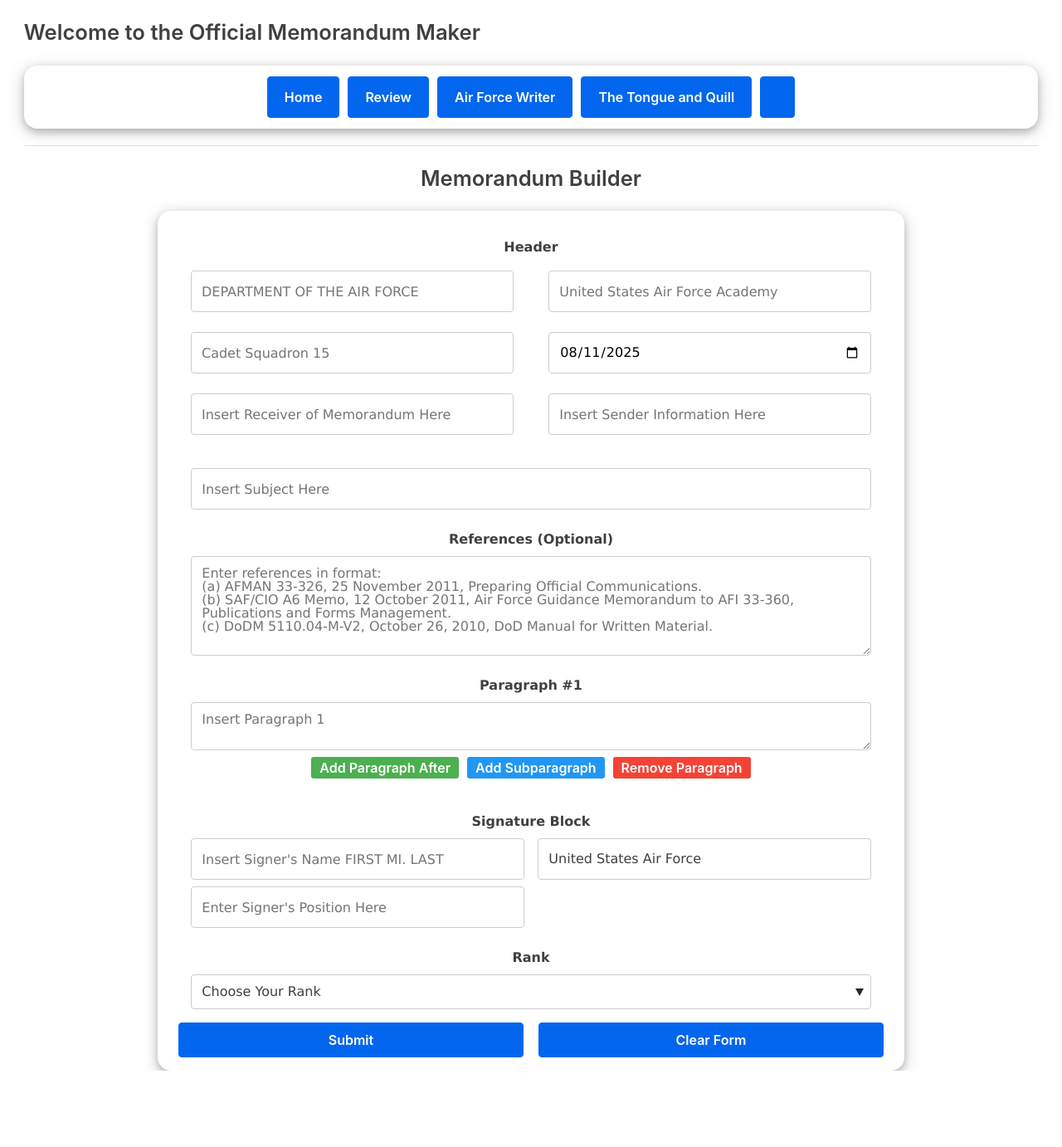
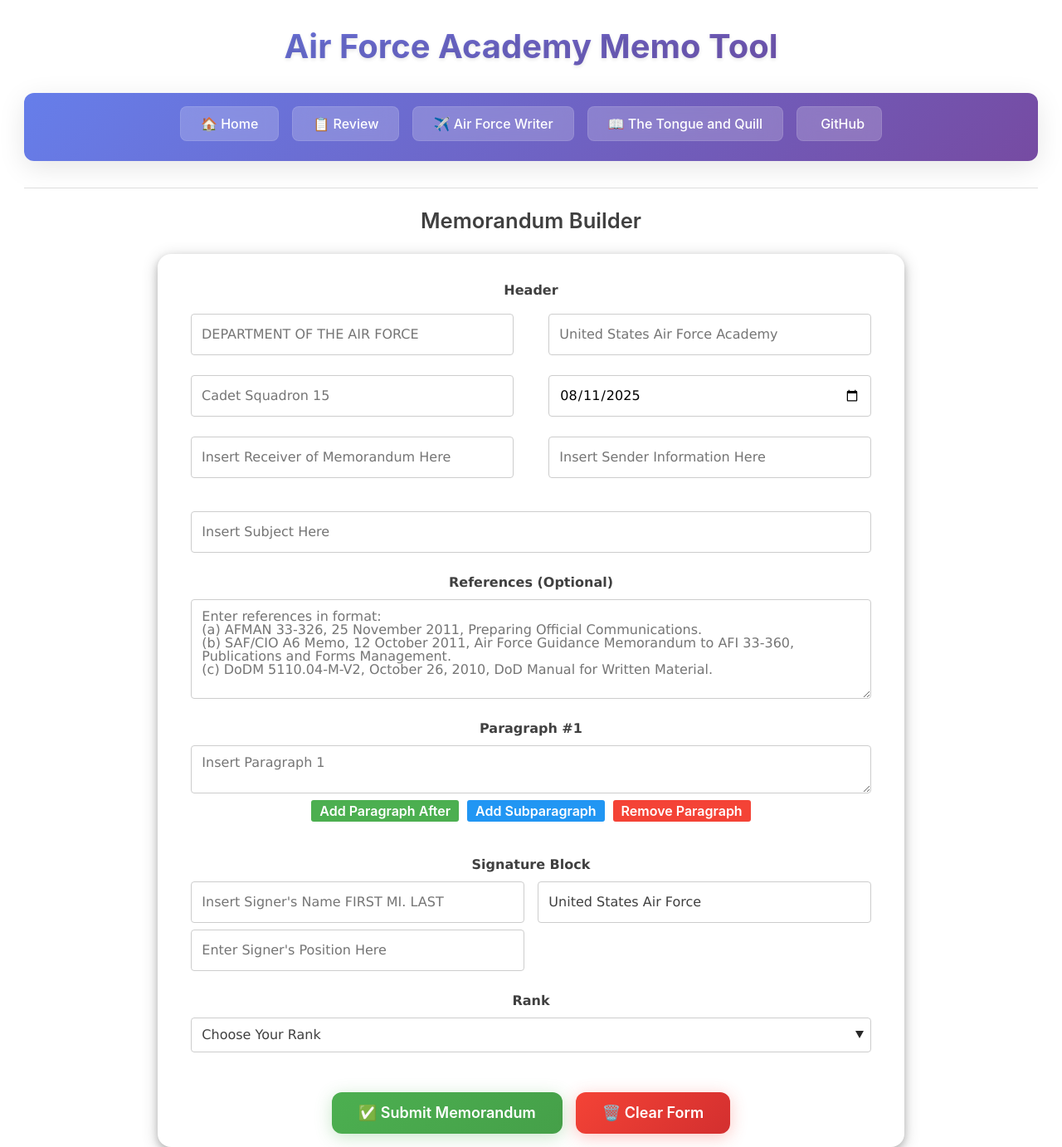
Before and after one commit to jakemil/AFCWMemorandumMaker, a React (Create React App) app: page /#/ in a window 1280 px wide. Shown: the whole page at 83% size. Before the commit the page ends 1290 px from the top, so only its background shows below. Built offline with nearby package versions, Linux system fonts and the light colour scheme.

Commit message:
updated styling

```diff
--- a/src/App.js
+++ b/src/App.js
@@ -50,7 +50,19 @@
 return (
 <HashRouter>
   <div>
-    <h2>Welcome to the Official Memorandum Maker</h2>
+    <h1 style={{
+      textAlign: 'center',
+      background: 'linear-gradient(135deg, #667eea 0%, #764ba2 100%)',
+      WebkitBackgroundClip: 'text',
+      WebkitTextFillColor: 'transparent',
+      backgroundClip: 'text',
+      fontSize: '2.5rem',
+      fontWeight: '700',
+      margin: '2rem 0',
+      textShadow: '0 2px 4px rgba(0,0,0,0.1)'
+    }}>
+      Air Force Academy Memo Tool
+    </h1>
 {/*
     <svg style={{width: '80'}} className="devCorner" viewBox="0 0 80 80" aria-hidden="true">
       <path fill="rgb(70, 74, 78)" d="M80 0L80 80L0 0L80 0Z"></path>
@@ -59,15 +71,157 @@
 
     <label style={{transform: 'rotate(45deg)', margin: '0', top:'18', height: '20' }} className="devCorner switch"><input type="checkbox" className="" onClick={()=> this.ToggleButton() } /><span className="slider round"></span></label>
 */}
-    <nav className="navbar w3-round-xlarge navbar-expand-lg navbar-light" style={{height: 'auto', boxShadow: '0 4px 10px 0 rgba(0,0,0,0.2), 0 4px 20px 0 rgba(0,0,0,0.19)', backgroundColor: '464a4e'}}>
-      <ul className="w3-center" style={{flex:'auto', padding:'0', margin:'0'}}>
-        <Link to={'/'}><button style={{margin: '5px', height: '50px', display: 'inline'}}> Home </button></Link>
-        <Link to={'/memorandum'}><button style={{margin: '5px', height: '50px', display: 'inline'}}> Review </button></Link>
+    <nav style={{
+      background: 'linear-gradient(135deg, #667eea 0%, #764ba2 100%)',
+      padding: '1rem 2rem',
+      borderRadius: '12px',
+      boxShadow: '0 8px 32px rgba(0,0,0,0.1)',
+      marginBottom: '2rem'
+    }}>
+      <ul style={{
+        display: 'flex',
+        justifyContent: 'center',
+        alignItems: 'center',
+        gap: '1rem',
+        listStyle: 'none',
+        margin: '0',
+        padding: '0',
+        flexWrap: 'wrap'
+      }}>
+        <Link to={'/'} style={{textDecoration: 'none'}}>
+          <button style={{
+            background: 'rgba(255,255,255,0.2)',
+            border: 'none',
+            color: 'white',
+            padding: '12px 24px',
+            borderRadius: '8px',
+            fontSize: '16px',
+            fontWeight: '500',
+            cursor: 'pointer',
+            transition: 'all 0.3s ease',
+            backdropFilter: 'blur(10px)',
+            border: '1px solid rgba(255,255,255,0.1)'
+          }}
+          onMouseEnter={(e) => {
+            e.target.style.background = 'rgba(255,255,255,0.3)';
+            e.target.style.transform = 'translateY(-2px)';
+            e.target.style.boxShadow = '0 4px 20px rgba(0,0,0,0.15)';
+          }}
+          onMouseLeave={(e) => {
+            e.target.style.background = 'rgba(255,255,255,0.2)';
+            e.target.style.transform = 'translateY(0)';
+            e.target.style.boxShadow = 'none';
+          }}>
+            🏠 Home
+          </button>
+        </Link>
+        <Link to={'/memorandum'} style={{textDecoration: 'none'}}>
+          <button style={{
+            background: 'rgba(255,255,255,0.2)',
+            border: 'none',
+            color: 'white',
+            padding: '12px 24px',
+            borderRadius: '8px',
+            fontSize: '16px',
+            fontWeight: '500',
+            cursor: 'pointer',
+            transition: 'all 0.3s ease',
+            backdropFilter: 'blur(10px)',
+            border: '1px solid rgba(255,255,255,0.1)'
+          }}
+          onMouseEnter={(e) => {
+            e.target.style.background = 'rgba(255,255,255,0.3)';
+            e.target.style.transform = 'translateY(-2px)';
+            e.target.style.boxShadow = '0 4px 20px rgba(0,0,0,0.15)';
+          }}
+          onMouseLeave={(e) => {
+            e.target.style.background = 'rgba(255,255,255,0.2)';
+            e.target.style.transform = 'translateY(0)';
+            e.target.style.boxShadow = 'none';
+          }}>
+            📋 Review
+          </button>
+        </Link>
         <TESTParametersButton />
-        <button style={{margin: '5px', height: '50px', display: 'inline'}} onClick={this.AirForceWriterLink} type="button">Air Force Writer</button>
-        <button style={{margin: '5px', height: '50px', display: 'inline'}} onClick={this.TheTongueAndQuillLink} type="button">The Tongue and Quill</button>
-        <button style={{paddingTop: '10px', margin: '5px', height: '50px', display: 'inline'}} onClick={this.GitHubLink} type="button">
-          <icon aria-hidden="true" className="fa fa-github fa-2x" /></button>
+        <button style={{
+          background: 'rgba(255,255,255,0.2)',
+          border: 'none',
+          color: 'white',
+          padding: '12px 24px',
+          borderRadius: '8px',
+          fontSize: '16px',
+          fontWeight: '500',
+          cursor: 'pointer',
+          transition: 'all 0.3s ease',
+          backdropFilter: 'blur(10px)',
+          border: '1px solid rgba(255,255,255,0.1)'
+        }}
+        onMouseEnter={(e) => {
+          e.target.style.background = 'rgba(255,255,255,0.3)';
+          e.target.style.transform = 'translateY(-2px)';
+          e.target.style.boxShadow = '0 4px 20px rgba(0,0,0,0.15)';
+        }}
+        onMouseLeave={(e) => {
+          e.target.style.background = 'rgba(255,255,255,0.2)';
+          e.target.style.transform = 'translateY(0)';
+          e.target.style.boxShadow = 'none';
+        }}
+        onClick={this.AirForceWriterLink} type="button">
+          ✈️ Air Force Writer
+        </button>
+        <button style={{
+          background: 'rgba(255,255,255,0.2)',
+          border: 'none',
+          color: 'white',
+          padding: '12px 24px',
+          borderRadius: '8px',
+          fontSize: '16px',
+          fontWeight: '500',
+          cursor: 'pointer',
+          transition: 'all 0.3s ease',
+          backdropFilter: 'blur(10px)',
+          border: '1px solid rgba(255,255,255,0.1)'
+        }}
+        onMouseEnter={(e) => {
+          e.target.style.background = 'rgba(255,255,255,0.3)';
+          e.target.style.transform = 'translateY(-2px)';
+          e.target.style.boxShadow = '0 4px 20px rgba(0,0,0,0.15)';
+        }}
+        onMouseLeave={(e) => {
+          e.target.style.background = 'rgba(255,255,255,0.2)';
+          e.target.style.transform = 'translateY(0)';
+          e.target.style.boxShadow = 'none';
+        }}
+        onClick={this.TheTongueAndQuillLink} type="button">
+          📖 The Tongue and Quill
+        </button>
+        <button style={{
+          background: 'rgba(255,255,255,0.2)',
+          border: 'none',
+          color: 'white',
+          padding: '12px 20px',
+          borderRadius: '8px',
+          fontSize: '16px',
+          fontWeight: '500',
+          cursor: 'pointer',
+          transition: 'all 0.3s ease',
+          backdropFilter: 'blur(10px)',
+          border: '1px solid rgba(255,255,255,0.1)'
+        }}
+        onMouseEnter={(e) => {
+          e.target.style.background = 'rgba(255,255,255,0.3)';
+          e.target.style.transform = 'translateY(-2px)';
+          e.target.style.boxShadow = '0 4px 20px rgba(0,0,0,0.15)';
+        }}
+        onMouseLeave={(e) => {
+          e.target.style.background = 'rgba(255,255,255,0.2)';
+          e.target.style.transform = 'translateY(0)';
+          e.target.style.boxShadow = 'none';
+        }}
+        onClick={this.GitHubLink} type="button">
+          <icon aria-hidden="true" className="fa fa-github" style={{marginRight: '8px'}} />
+          GitHub
+        </button>
       </ul>
     </nav>
     <hr />
--- a/src/components/Form.js
+++ b/src/components/Form.js
@@ -458,17 +458,62 @@
 
 
         </form>
-        <div class="col50">
-        <button style={{width: '100%'}} form="memorandumForm" type="submit">
-            Submit
-        </button>
-        </div>
 
-        <div class="col50">
-        <button style={{width: "100%"}} onClick={this.clearForm} >
-            Clear Form
-        </button>
+        <div style={{display: 'flex', gap: '1rem', marginTop: '2rem', justifyContent: 'center', flexWrap: 'wrap'}}>
+          <button
+            form="memorandumForm"
+            type="submit"
+            style={{
+              background: 'linear-gradient(135deg, #4CAF50 0%, #45a049 100%)',
+              border: 'none',
+              color: 'white',
+              padding: '16px 32px',
+              borderRadius: '12px',
+              fontSize: '18px',
+              fontWeight: '600',
+              cursor: 'pointer',
+              transition: 'all 0.3s ease',
+              boxShadow: '0 4px 20px rgba(76, 175, 80, 0.3)',
+              minWidth: '180px'
+            }}
+            onMouseEnter={(e) => {
+              e.target.style.transform = 'translateY(-3px)';
+              e.target.style.boxShadow = '0 8px 30px rgba(76, 175, 80, 0.4)';
+            }}
+            onMouseLeave={(e) => {
+              e.target.style.transform = 'translateY(0)';
+              e.target.style.boxShadow = '0 4px 20px rgba(76, 175, 80, 0.3)';
+            }}
+          >
+            ✅ Submit Memorandum
+          </button>
 
+          <button
+            onClick={this.clearForm}
+            style={{
+              background: 'linear-gradient(135deg, #f44336 0%, #d32f2f 100%)',
+              border: 'none',
+              color: 'white',
+              padding: '16px 32px',
+              borderRadius: '12px',
+              fontSize: '18px',
+              fontWeight: '600',
+              cursor: 'pointer',
+              transition: 'all 0.3s ease',
+              boxShadow: '0 4px 20px rgba(244, 67, 54, 0.3)',
+              minWidth: '180px'
+            }}
+            onMouseEnter={(e) => {
+              e.target.style.transform = 'translateY(-3px)';
+              e.target.style.boxShadow = '0 8px 30px rgba(244, 67, 54, 0.4)';
+            }}
+            onMouseLeave={(e) => {
+              e.target.style.transform = 'translateY(0)';
+              e.target.style.boxShadow = '0 4px 20px rgba(244, 67, 54, 0.3)';
+            }}
+          >
+            🗑️ Clear Form
+          </button>
         </div>
 </div>
 
--- a/src/components/GenerateMemorandum.js
+++ b/src/components/GenerateMemorandum.js
@@ -250,9 +250,33 @@
   }
   render() {
     this.fillVariables();
-    return (<div style={{display:'inline'}}>
-      <button style={{margin:'5px'}} onClick={this.generateWrappedMemorandum3} type="submit">
-        Generate PDF
+    return (<div style={{display:'inline', marginRight: '1rem'}}>
+      <button
+        onClick={this.generateWrappedMemorandum3}
+        type="submit"
+        style={{
+          background: 'linear-gradient(135deg, #FF6B6B 0%, #ee5a52 100%)',
+          border: 'none',
+          color: 'white',
+          padding: '12px 24px',
+          borderRadius: '10px',
+          fontSize: '16px',
+          fontWeight: '600',
+          cursor: 'pointer',
+          transition: 'all 0.3s ease',
+          boxShadow: '0 4px 15px rgba(255, 107, 107, 0.3)',
+          minWidth: '160px'
+        }}
+        onMouseEnter={(e) => {
+          e.target.style.transform = 'translateY(-2px)';
+          e.target.style.boxShadow = '0 6px 25px rgba(255, 107, 107, 0.4)';
+        }}
+        onMouseLeave={(e) => {
+          e.target.style.transform = 'translateY(0)';
+          e.target.style.boxShadow = '0 4px 15px rgba(255, 107, 107, 0.3)';
+        }}
+      >
+        📄 Generate PDF
       </button>
     </div>)
   }
--- a/src/components/GenerateWordDocument.js
+++ b/src/components/GenerateWordDocument.js
@@ -599,18 +599,35 @@
   }
   render() {
     this.fillVariables();
-    return (<div style={{display: 'inline'}}>
-
-      <button style={{margin:'5px', display:"none"}} onClick={this.generateWrappedDocumentWithHeader} type="submit">
-        Generate Word Document (Must Edit Header and Select 'Different First Page')
+    return (<div style={{display: 'inline', marginRight: '1rem'}}>
+      <button
+        onClick={this.grnerateWrappedDocumentAdvancedHeader}
+        type="submit"
+        style={{
+          background: 'linear-gradient(135deg, #4A90E2 0%, #357abd 100%)',
+          border: 'none',
+          color: 'white',
+          padding: '12px 24px',
+          borderRadius: '10px',
+          fontSize: '16px',
+          fontWeight: '600',
+          cursor: 'pointer',
+          transition: 'all 0.3s ease',
+          boxShadow: '0 4px 15px rgba(74, 144, 226, 0.3)',
+          minWidth: '160px',
+          display: 'none'
+        }}
+        onMouseEnter={(e) => {
+          e.target.style.transform = 'translateY(-2px)';
+          e.target.style.boxShadow = '0 6px 25px rgba(74, 144, 226, 0.4)';
+        }}
+        onMouseLeave={(e) => {
+          e.target.style.transform = 'translateY(0)';
+          e.target.style.boxShadow = '0 4px 15px rgba(74, 144, 226, 0.3)';
+        }}
+      >
+        📝 Generate Word Doc
       </button>
-      <button style={{margin:'5px'}} onClick={this.grnerateWrappedDocumentAdvancedHeader} type="submit">
-        Generate Word Document (Must Edit Header and Select 'Different First Page')
-      </button>
-      <button style={{margin:'5px', display: "none"}} onClick={this.generateWrappedDocumentNoHeader} type="submit">
-        Generate Word Document Without Header
-      </button>
-
     </div>)
   }
 }
```
